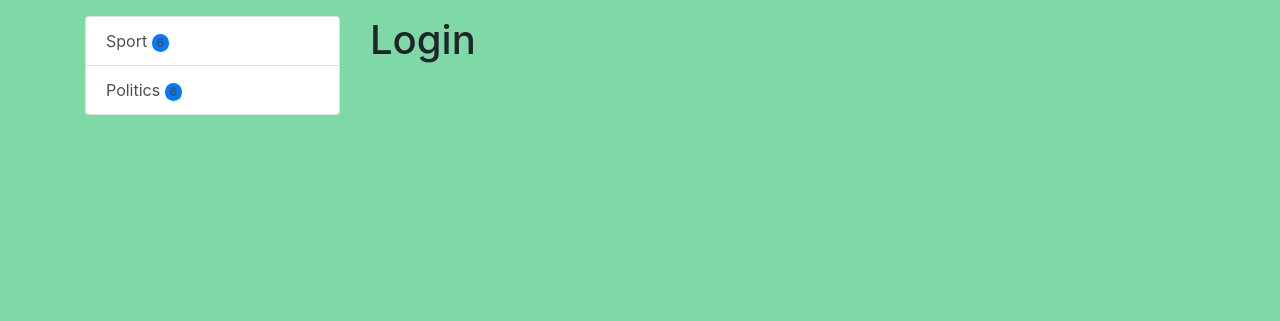
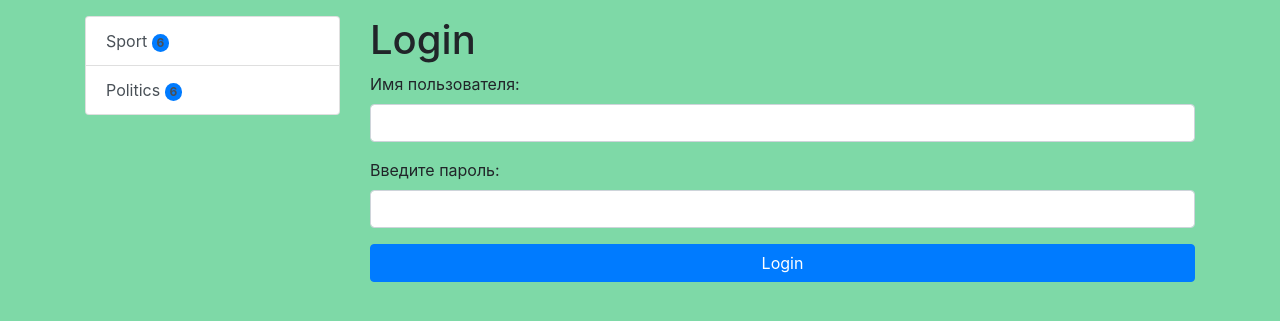
Before and after one commit to lav92/1st_part, a Django app: page /login/ in a window 1280 px wide. Shown: the part 56-377 px from the top of the page. Run offline with Django 4.2, Linux system fonts and the light colour scheme; data comes from the database, SQL or seed files in the repository; both versions use the stored data as it was after the commit; some libraries are stand-ins or nearby versions.

Commit message:
47 lesson add login and logout

```diff
--- a/news/forms.py
+++ b/news/forms.py
@@ -1,7 +1,7 @@
 from django import forms
 from .models import News
 from django.core.exceptions import ValidationError
-from django.contrib.auth.forms import UserCreationForm
+from django.contrib.auth.forms import UserCreationForm, AuthenticationForm
 from django.contrib.auth.models import User
 
 
@@ -15,6 +15,12 @@ class UserRegisterForm(UserCreationForm):
     class Meta:
         model = User
         fields = ('username', 'email', 'password1', 'password2')
+
+
+class UserLoginForm(AuthenticationForm):
+    username = forms.CharField(label='Имя пользователя', widget=forms.TextInput(attrs={'class': 'form-control'}))
+    password = forms.CharField(label='Введите пароль', widget=forms.PasswordInput(attrs={'class': 'form-control'}))
+
 
 
 class NewsForm(forms.ModelForm):
--- a/news/templates/news/login.html
+++ b/news/templates/news/login.html
@@ -12,5 +12,10 @@ Login :: {{ block.super }}
 
 <h1>Login</h1>
 
+<form method="post">
+    {% csrf_token %}
+    {{ form.as_p }}
+    <button type="submit" class="btn btn-primary btn-block">Login</button>
+</form>
 
 {% endblock %}
--- a/news/urls.py
+++ b/news/urls.py
@@ -7,5 +7,6 @@ urlpatterns = [
     path('news/<int:pk>/', ViewNews.as_view(), name='view_news'),
     path('news/add_news/', CreateNews.as_view(), name='add_news'),
     path('register/', register, name='register'),
-    path('login/', login, name='login')
+    path('login/', user_login, name='login'),
+    path('logout/', user_logout, name='logout')
 ]
--- a/news/views.py
+++ b/news/views.py
@@ -3,10 +3,10 @@ from django.views.generic import ListView, DetailView, CreateView
 from django.urls import reverse_lazy
 from django.contrib.auth.mixins import LoginRequiredMixin
 
-from .models import News, Category
-from .forms import NewsForm, UserRegisterForm
-from django.contrib.auth.forms import UserCreationForm
+from .models import News
+from .forms import NewsForm, UserRegisterForm, UserLoginForm
 from django.contrib import messages
+from django.contrib.auth import login, logout
 
 
 class HomeNews(ListView):
@@ -64,8 +64,22 @@ def register(request):
     return render(request, 'news/register.html', context=context)
 
 
-def login(request):
-    return render(request, 'news/login.html')
+def user_login(request):
+    if request.method == 'POST':
+        form = UserLoginForm(data=request.POST)
+        if form.is_valid():
+            user = form.get_user()
+            login(request, user)
+            return redirect('home')
+    else:
+        form = UserLoginForm()
+    context = {'form': form}
+    return render(request, 'news/login.html', context=context)
+
+
+def user_logout(request):
+    logout(request)
+    return redirect('home')
 
 #
 # def index(request):
--- a/templates/inc/_nav.html
+++ b/templates/inc/_nav.html
@@ -14,7 +14,11 @@
             {% endif %}
         </ul>
          <span class="navbar-text">
-            <a href="{% url 'register' %}">Register</a> | <a href="{% url 'login' %}">Login</a>
+             {% if request.user.is_authenticated %}
+                Hello, {{ user.username }} | <a href="{% url 'logout' %}">Quit</a>
+             {% else%}
+                <a href="{% url 'register' %}">Register</a> | <a href="{% url 'login' %}">Login</a>
+             {% endif %}
         </span>
     </div>
 </nav>
```
Also changed, not shown: db.sqlite3.
